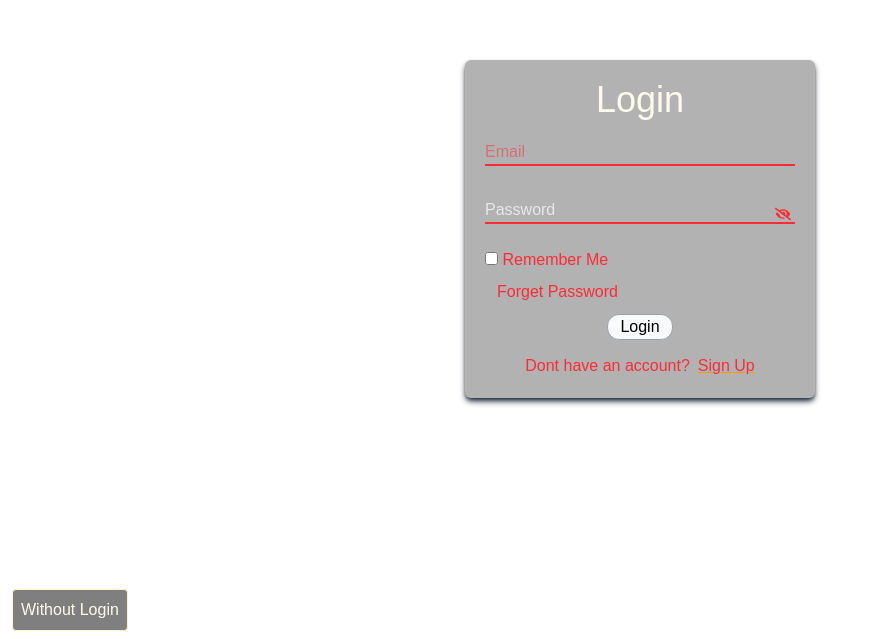
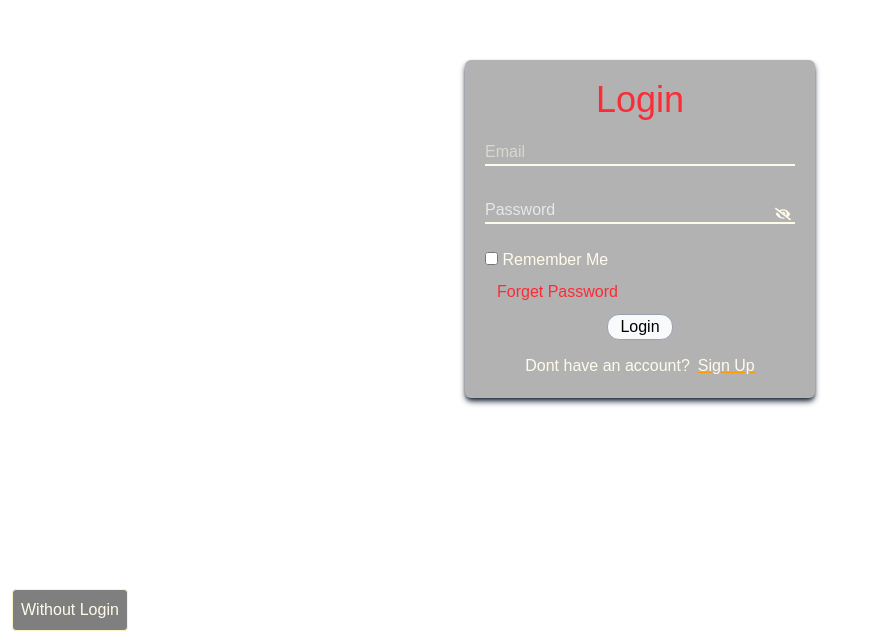
Before and after one commit to Sahil-late/Todo-Frontend, a React (Vite) app: page / in a window 1280 px wide. Shown: the part 161-800 px from the top of the page, without its empty margins (0-870 px from the left). Built offline with nearby package versions, Linux system fonts and the light colour scheme; no server answers.

Commit message:
Update login header and form class styling

```diff
--- a/src/pages/login.jsx
+++ b/src/pages/login.jsx
@@ -86,8 +86,8 @@ const Login = () => {
             />
             <div className='login-container text-amber-50 h-[100dvh] flex flex-col justify-center items-center gap-5 bg-[url("https://i.pinimg.com/originals/aa/dd/6f/aadd6f1d4873462c32bc0b19b0044297.jpg")] bg-cover bg-center'>
                 <div className='login-box flex flex-col gap-5 p-5 bg-[rgba(0,0,0,0.3)] shadow-md shadow-gray-800 rounded-md w-[240px] sm:w-[350px]'>
-                    <h1 className='text-center text-4xl'>Login</h1>
-                    <form className='text-red-500' onSubmit={(data) => handleSubmit(data)} >
+                    <h1 className='text-center text-4xl text-red-500'>Login</h1>
+                    <form className='' onSubmit={(data) => handleSubmit(data)} >
                         <div className='flex flex-col gap-1'>
                             <input className='outline-0 border-b-2' type="email" placeholder='Email' required onKeyDown={(event) => {
                                 if (event.key === 'Enter') {
```
